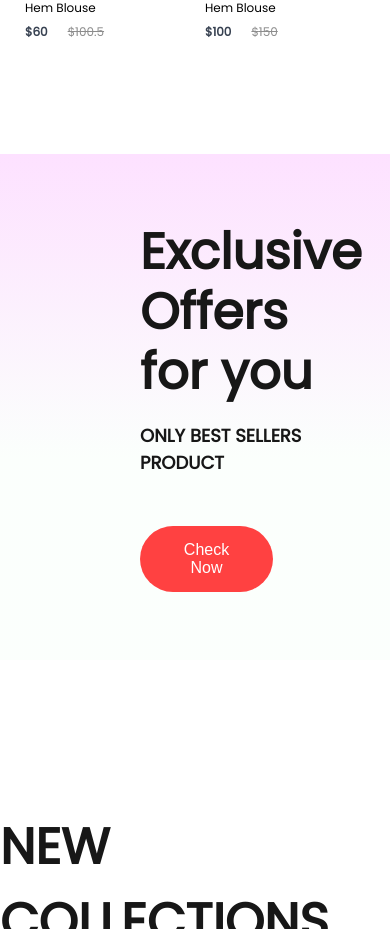
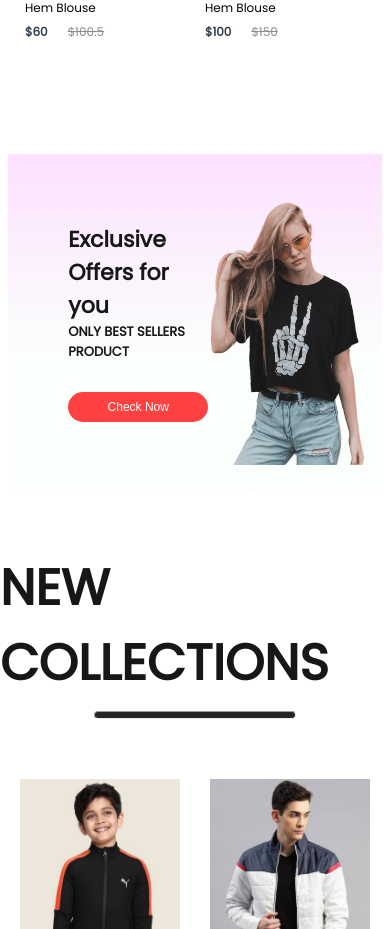
Before and after one commit to tetervs/E-commerce, a React (Create React App) app: page / in a window 390 px wide. Shown: the part 1506-2435 px from the top of the page. Built offline with nearby package versions, Linux system fonts and the light colour scheme.

Commit message:
modified:   src/components/Offers/Offers.css

```diff
--- a/src/components/Offers/Offers.css
+++ b/src/components/Offers/Offers.css
@@ -6,8 +6,6 @@
     padding: 0px 140px;
     margin-bottom: 150px;
     background: linear-gradient(180deg, #fde1ff, #e1ffea22 60%);
-    position: relative;
-    overflow: hidden;
 }
 
 .offers-left{
@@ -15,34 +13,30 @@
     display: flex;
     flex-direction: column;
     justify-content: center;
-    align-items: flex-start;
 }
 
 .offers-left h1{
     color: #171717;
     font-size: 50px;
     font-weight: 600;
-    line-height: 1.2;
-    margin-bottom: 0px;
 }
 
 .offers-left p{
     color: #171717;
     font-size: 18px;
     font-weight: 600;
-    margin-top: 20px;
 }
 
 .offers-left button{
-    width: 60%;
-    padding: 15px 30px;
+    width: 282px;
+    height: 70px;
     border-radius: 35px;
     background: #ff4141;
     border: none;
     color: white;
-    font-size: 16px;
+    font-size: 22px;
     font-weight: 500;
-    margin-top: 50px;
+    margin-top: 30px;
     cursor: pointer;
 }
 
@@ -51,14 +45,81 @@
     display: flex;
     align-items: center;
     justify-content: flex-end;
-    padding-top: 0;
+    padding-top: 50;
 }
 
-.offers-right img {
-    width: 90%;
-    height: 100%;
-    object-fit: contain;
-    padding-top: 50px;
-    padding-bottom: 0px;
-    margin-right: -40px;
+.offers-right img{
+    height: 50vh;
 }
+
+@media(max-width:1280px){
+    .offers{
+        padding: 0px 80px;
+        margin-bottom: 120px;
+    }
+    .offers-left h1{
+        font-size: 40px;
+    }
+    .offers-left p{
+        font-size: 18px;
+    }
+    .offers-right img{
+        width:250px;
+        height: 350px;
+    }
+    .offers-left button{
+        width: 220px;
+        height: 50px;
+        font-size: 18px;
+    }
+    .offers-right{
+        padding-top: 30px;
+    }
+}
+
+@media(max-width:1024px){
+    .offers{
+        padding: 0px 60px;
+        margin-bottom: 80px;
+        height: 40vh;
+    }
+    .offers-left h1{
+        font-size: 30px;
+    }
+    .offers-left p{
+        font-size: 16px;
+     }
+    .offers-right img{
+        width:200px;
+        height: 300px;
+    }
+    .offers-left button{
+        width: 160px;
+        height: 40px;
+        font-size: 16px;
+    }
+    .offers-right{
+        padding-top: 10px;
+    }
+}
+
+@media(max-width:800px){
+    .offers{
+        margin-bottom: 60px;
+    }
+    .offers-left h1{
+        font-size: 22px;
+    }
+    .offers-left p{
+        font-size: 13px;
+     }
+    .offers-right img{
+        width:175px;
+        height: 275px;
+    }
+    .offers-left button{
+        width: 140px;
+        height: 30px;
+        font-size: 12px;
+    }
+}
```
